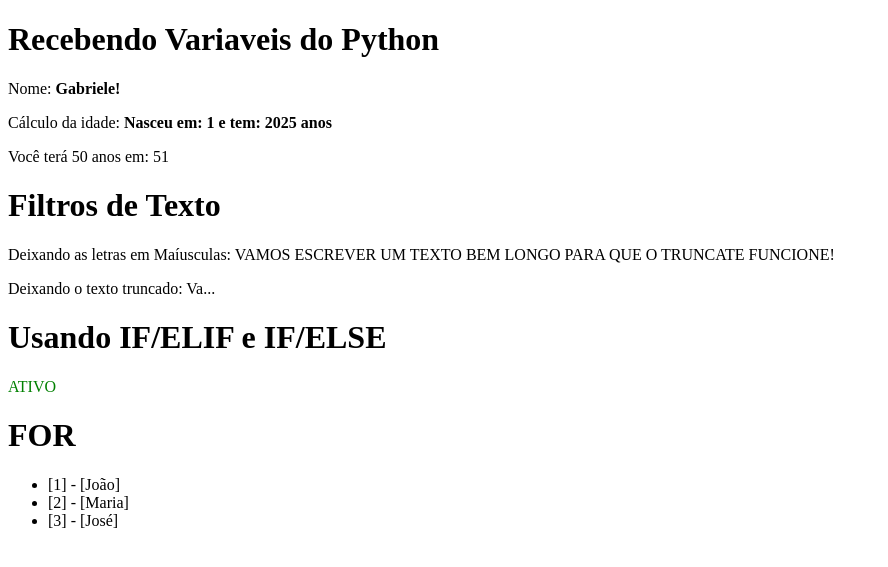
After one commit to Gabissilva24/projeto-web, a Flask app: page /codigos/1 in a window 1280 px wide. The commit adds this page. Shown: the top 567 px of the page, without its empty margins (0-888 px from the left). Run offline with Flask 3, Linux system fonts and the light colour scheme.

Commit message:
Commit aula templates

```diff
--- a/app.py
+++ b/app.py
@@ -52,6 +52,32 @@ def exibir_cor(cor1):
 def ver_algo():
     return render_template('bootstrap.html')
 
+@app.route('/codigos/<int:ano_nascimento>')
+def exibe_codigos(ano_nascimento):
+    ## ano_nascimento = 1997
+    dados = {
+    "nome": "Gabriele!",
+    "ano_nascimento": ano_nascimento,
+    "idade": (2026 - ano_nascimento),
+    "texto": "Vamos  escrever um texto bem longo para que o truncate funcione!",
+    "ativo": True,
+    "pessoas": ["João", "Maria", "José"]
+    }
+
+    return render_template('codigos.html', **dados)
+
+@app.route('/home')
+def home():
+    return render_template('blocos/home.html')
+
+@app.route('/produtos')
+def produtos():
+    return render_template('blocos/produtos.html')
+
+@app.route('/perfil')
+def perfil():
+    return render_template('blocos/perfil.html')
+
 # Bloco de execução: só roda quando o arquivo é executado diretamente
 if __name__ == '__main__':
     # debug=True ativa o recarregamento automático ao salvar o arquivo
--- a/static/js/script.js
+++ b/static/js/script.js
@@ -0,0 +1 @@
+alert("Eu vou irritar você!");
--- /dev/null
+++ b/templates/codigos.html
@@ -0,0 +1,35 @@
+<!DOCTYPE html>
+<html lang="en">
+<head>
+    <meta charset="UTF-8">
+    <meta name="viewport" content="width=device-width, initial-scale=1.0">
+    <title>Document</title>
+</head>
+<body>
+    <h1>Recebendo Variaveis do Python</h1>
+    <p>Nome: <b>{{nome}}</b></p>
+    <p>Cálculo da idade: <b>Nasceu em: {{ano_nascimento}} e tem: {{idade}} anos</b></p>
+    <p>Você terá 50 anos em: </b> {{ano_nascimento + 50}}</b></p>
+
+    <h1>Filtros de Texto</h1>
+    <p>Deixando as letras em Maíusculas: {{texto|upper}}</p>
+    <p>Deixando o texto truncado: {{texto|truncate(5)}}</p>
+
+    <h1>Usando IF/ELIF e IF/ELSE</h1>
+    {% if ativo == True %}
+    <p style="color: green">ATIVO</p>
+    {% elif ativo == 'erro' %}
+    <p style="color: red">ERRO</p>
+    {% else %}
+    <p style="color: yellow">INATIVO</p>
+    {% endif %}
+
+    <h1>FOR</h1>
+    {# loop.index: número da iteração atual (começa em 1) #}
+    <ul>
+    {% for user in pessoas %}
+        <li>[{{loop.index}}] - [{{user}}]</li>
+    {% endfor %}
+    </ul>
+</body>
+</html>
```
Also changed, not shown: static/css/style.css (+52 -0 lines), templates/blocos/home.html (added, +7 -0 lines), templates/index.html (+5 -54 lines), templates/template.html (added, +24 -0 lines), static/imgs/fatec-jahu.jpg (added), templates/blocos/perfil.html (added), templates/blocos/produtos.html (added).
